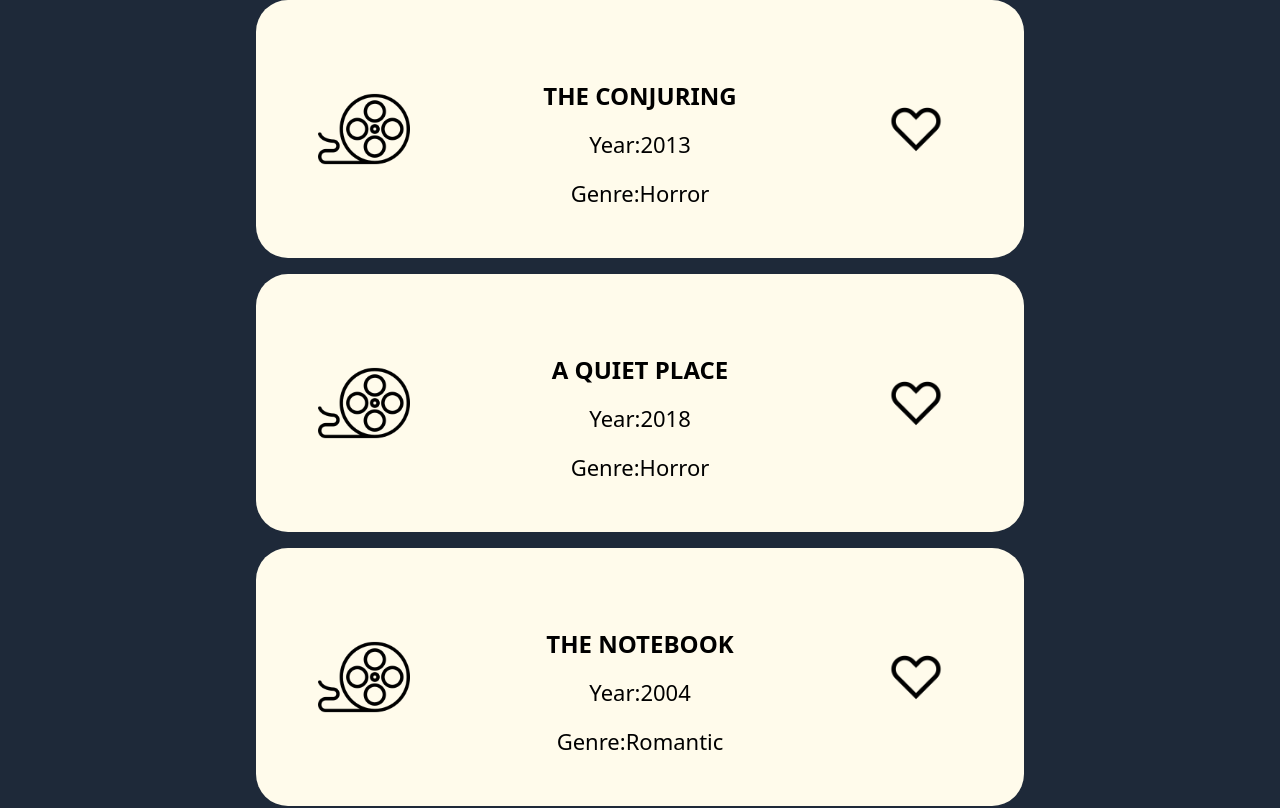
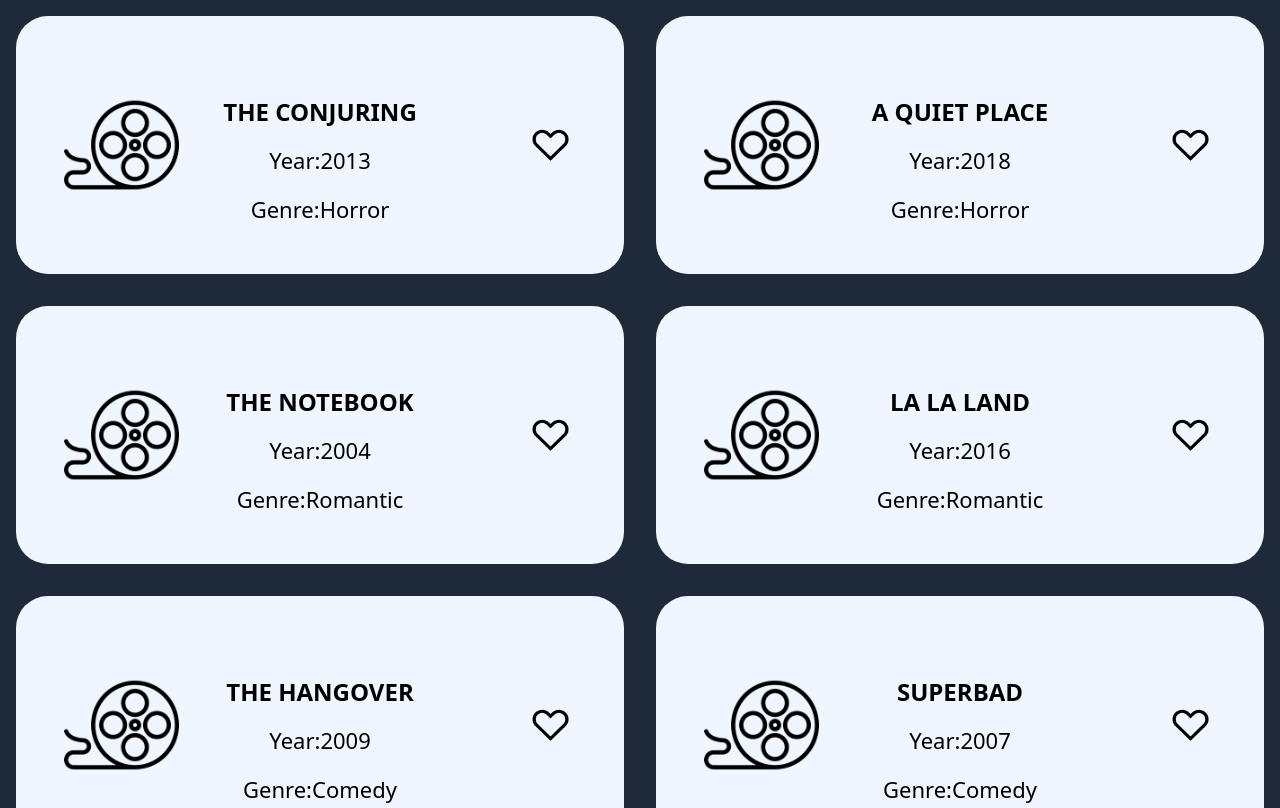
Before and after one commit to Svpriyaa2808/moviesite, a Next.js app: page /movie in a window 1280 px wide. Shown: the top 808 px of the page. Built offline with nearby package versions, Linux system fonts and the light colour scheme.

Commit message:
fixing flex wrap

```diff
--- a/src/app/components/Movie/MovieDescription/index.tsx
+++ b/src/app/components/Movie/MovieDescription/index.tsx
@@ -20,18 +20,19 @@
 
     return(
 
-        <div className="flex  m-auto mb-4 rounded-4xl items-center bg-amber-50 max-w-[60%] p-4">
-            <div className="flex-[25%] m-auto">
-                <img className="w-[50%] h-[auto] m-auto" src={icon} alt={movieName} width={500} height={100}/>
+        <div className="flex-[45%] m-4 flex flex-col align-center sm:flex-row  rounded-4xl items-center bg-blue-50  p-4">
+            <div className="flex-[20%]">
+                <img className="w-[50%] sm:w-[100%] h-[auto] m-auto sm:ml-8" src={icon} alt={movieName} width={500} height={100}/>
             </div>
-            <div className="flex-[50%] mt-8 p-8 text-center">
+            <div className="flex-[60%] mt-4 sm:mt-8 px-0 py-4 sm:py-8 text-center">
                 <h4 className="font-bold text-2xl uppercase">{movieName}</h4>
                 <p className="text-[22px] mt-4">Year:{releaseYear} </p>
                 <p className="text-[22px] mt-4">Genre:{genre}</p>
                 </div>
-                <div className="flex-[25%] m-auto">
-                <img className="w-[30%] h-[auto] m-auto" onClick={addFav}  src={fav} alt="heart_icon"></img>
-                </div>
+               <div className="flex-[20%]">
+
+                <img className="w-[25%] sm:w-[35%] h-[auto] cursor-pointer m-auto " onClick={addFav}  src={fav} alt="heart_icon"></img>
+                 </div>
 
         </div>
     )
--- a/src/app/movie/page.tsx
+++ b/src/app/movie/page.tsx
@@ -5,7 +5,7 @@
 const Movie = () => {
 
     return (
-        <div className=" bg-gray-800">
+        <div className="flex flex-col lg:flex-row flex-wrap bg-gray-800">
            {moviedata.map((item,index) => <MovieDescription key={index} {...item} />)}
         </div>
     )
```
